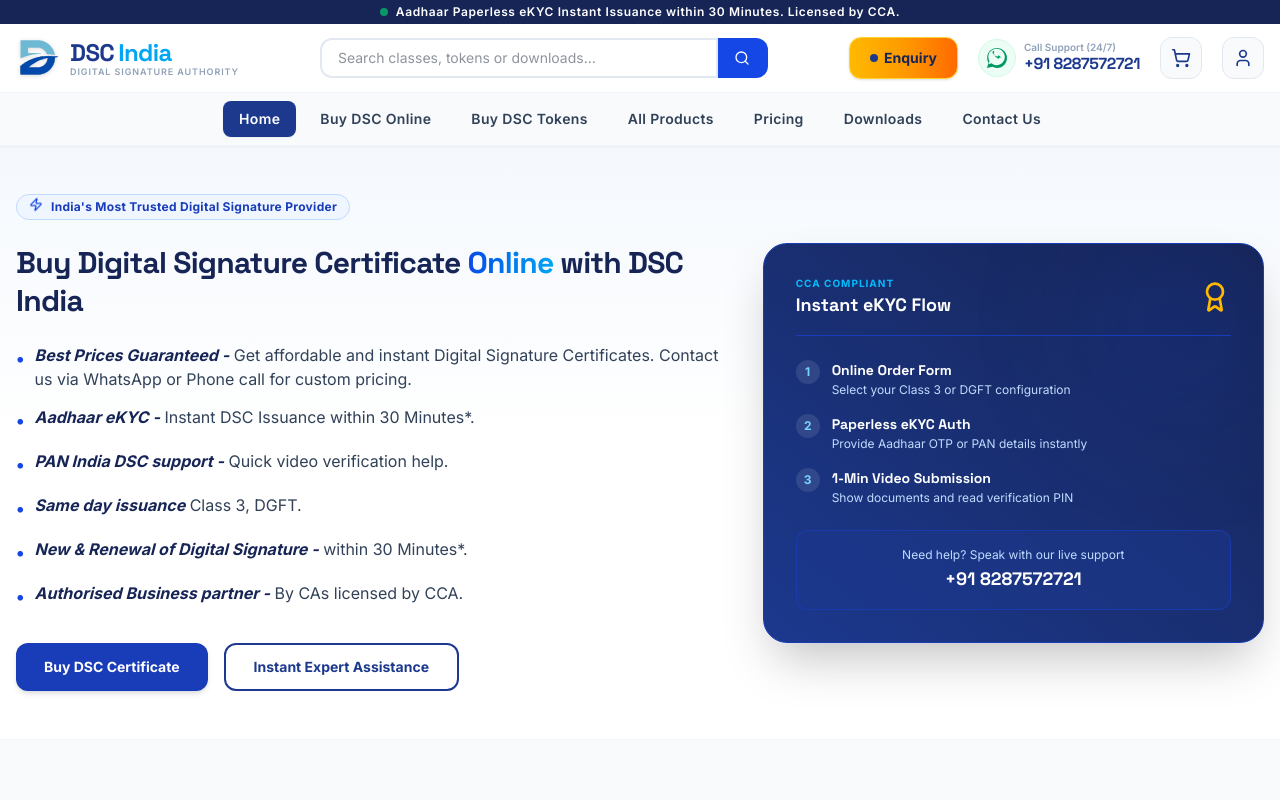
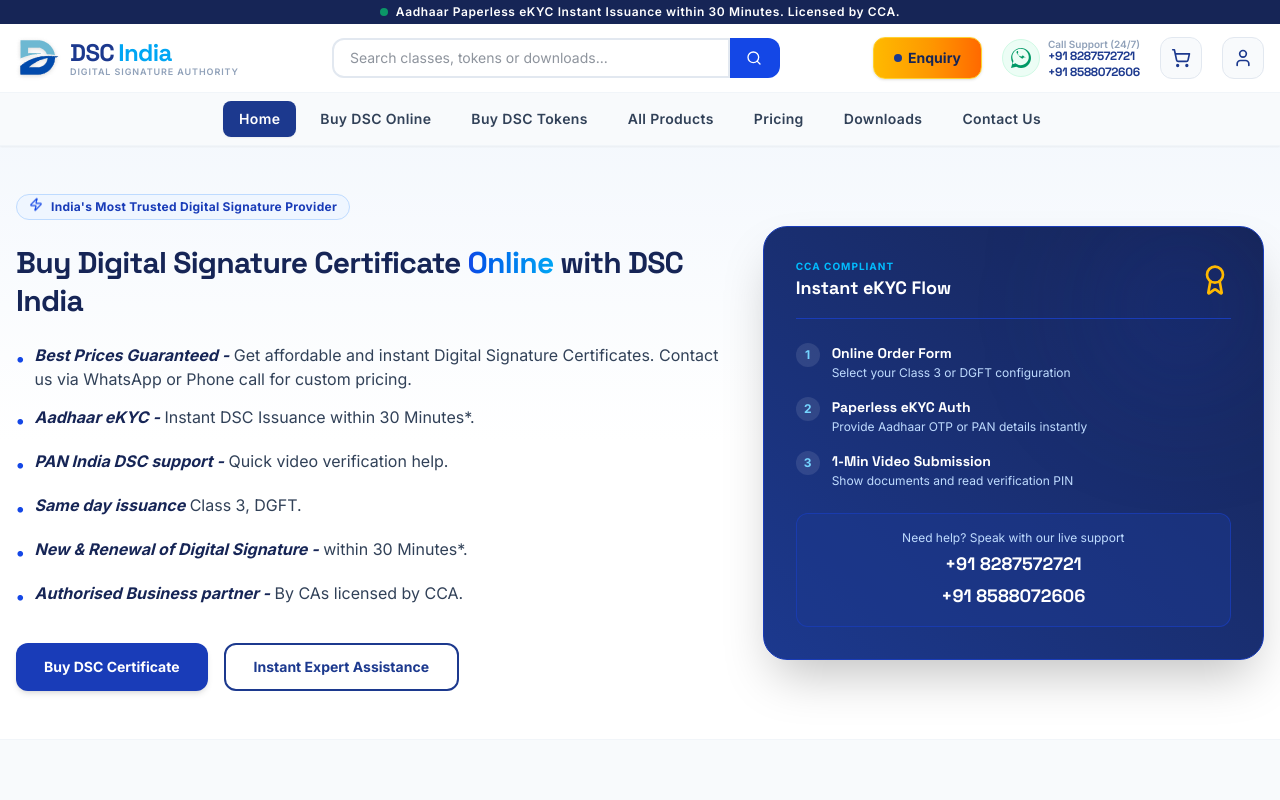
Before and after one commit to codeRJ85/DSC-India-website, a React (Vite) app: page / in a window 1280 px wide. Shown: the top 800 px of the page. Built offline with nearby package versions, Linux system fonts and the light colour scheme.

Commit message:
feat: add secondary support contact number
Update contact information across components to include the new support hotline (+91 8588072606) alongside the existing one for improved customer accessibility.

```diff
--- a/index.html
+++ b/index.html
@@ -3,7 +3,7 @@
   <head>
     <meta charset="UTF-8" />
     <meta name="viewport" content="width=device-width, initial-scale=1.0" />
-    <title>DSC India</title>
+    <title>My Google AI Studio App</title>
   </head>
   <body>
     <div id="root"></div>
--- a/src/components/ContactView.tsx
+++ b/src/components/ContactView.tsx
@@ -72,8 +72,10 @@
                 </div>
                 <div>
                   <h4 className="font-display font-bold text-sm text-slate-900">Phone Hotlines</h4>
-                  <p className="mt-1 font-bold text-blue-900 text-sm font-sans">+91 8287572721</p>
-                  <p className="text-[10px] text-slate-400 mt-0.5">Corporate landline: 011-43082971</p>
+                  <div className="space-y-1 mt-1">
+                    <p className="font-bold text-blue-900 text-sm font-sans">+91 8287572721</p>
+                    <p className="font-bold text-blue-900 text-sm font-sans">+91 8588072606</p>
+                  </div>
                 </div>
               </li>
 
--- a/src/components/EnquiryModal.tsx
+++ b/src/components/EnquiryModal.tsx
@@ -190,7 +190,10 @@
                 <p className="font-semibold text-blue-900 text-center mb-1 flex items-center justify-center">
                   <Phone className="w-3.5 h-3.5 mr-1" /> Call support directly for instant issuance:
                 </p>
-                <p className="text-center text-sm font-bold text-blue-800">+91 8287572721</p>
+                <div className="flex flex-col items-center justify-center space-y-1">
+                  <p className="text-center text-sm font-bold text-blue-800">+91 8287572721</p>
+                  <p className="text-center text-sm font-bold text-blue-800">+91 8588072606</p>
+                </div>
               </div>
               <button
                 onClick={handleReset}
--- a/src/components/Footer.tsx
+++ b/src/components/Footer.tsx
@@ -127,9 +127,12 @@
                 Delhi - 110092
               </span>
             </li>
-            <li className="flex items-center space-x-2.5">
-              <Phone className="w-4 h-4 text-sky-400 shrink-0" />
-              <span>+91 8287572721</span>
+            <li className="flex items-start space-x-2.5">
+              <Phone className="w-4 h-4 text-sky-400 shrink-0 mt-0.5" />
+              <div className="flex flex-col">
+                <span>+91 8287572721</span>
+                <span>+91 8588072606</span>
+              </div>
             </li>
             <li className="flex items-center space-x-2.5">
               <Mail className="w-4 h-4 text-sky-400 shrink-0" />
--- a/src/components/Header.tsx
+++ b/src/components/Header.tsx
@@ -112,7 +112,10 @@
             </div>
             <div className="hidden lg:block text-left select-none">
               <span className="text-[10px] font-semibold text-slate-400 block -mb-1">Call Support (24/7)</span>
-              <span className="font-display font-extrabold text-blue-900 tracking-tight text-md">+91 8287572721</span>
+              <div className="flex flex-col">
+                <span className="font-display font-extrabold text-blue-900 tracking-tight text-xs">+91 8287572721</span>
+                <span className="font-display font-extrabold text-blue-900 tracking-tight text-xs">+91 8588072606</span>
+              </div>
             </div>
           </a>
 
--- a/src/components/HomeView.tsx
+++ b/src/components/HomeView.tsx
@@ -196,7 +196,10 @@
 
                 <div className="bg-blue-900/50 p-4 rounded-xl border border-blue-800/80 text-center">
                   <p className="text-xs text-blue-200">Need help? Speak with our live support</p>
-                  <a href="tel:+918287572721" className="text-lg font-extrabold font-display text-white block mt-0.5">+91 8287572721</a>
+                  <div className="mt-1 space-y-1">
+                    <a href="tel:+918287572721" className="text-lg font-extrabold font-display text-white block hover:text-blue-200 transition-colors">+91 8287572721</a>
+                    <a href="tel:+918588072606" className="text-lg font-extrabold font-display text-white block hover:text-blue-200 transition-colors">+91 8588072606</a>
+                  </div>
                 </div>
               </div>
             </div>
```
